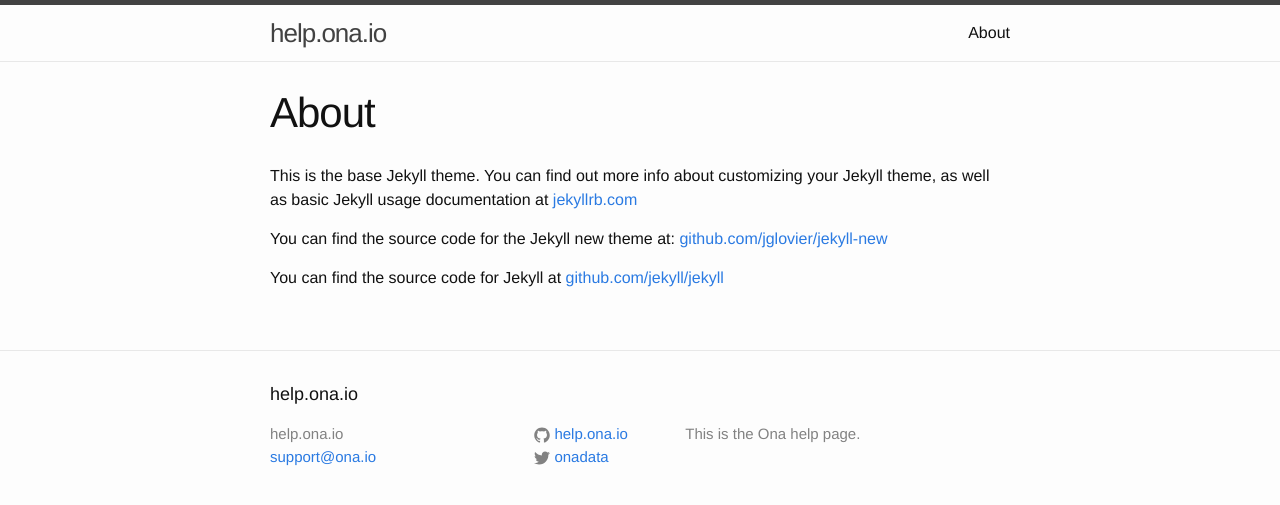
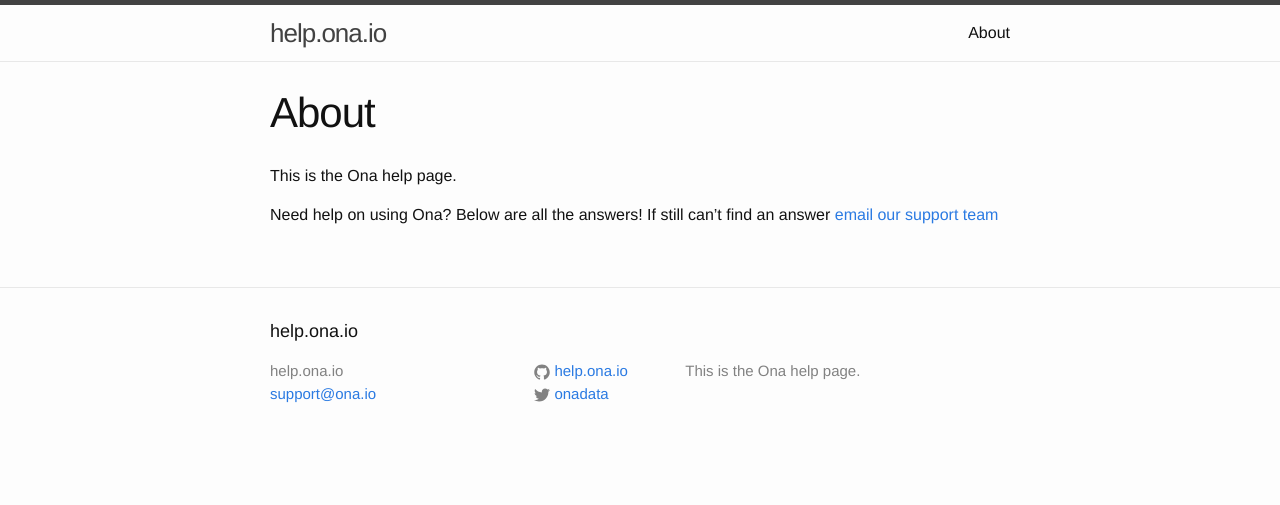
Before and after one commit to onaio/help, a Jekyll site: the page built from about.md, in a window 1280 px wide. Shown: the top 505 px of the page. Built offline with Jekyll 4.4.1, drawn with Linux system fonts in a browser that asks for light colours.

Commit message:
SM: made edits

```diff
--- a/about.md
+++ b/about.md
@@ -4,8 +4,7 @@
 permalink: /about/
 ---
 
-This is the base Jekyll theme. You can find out more info about customizing your Jekyll theme, as well as basic Jekyll usage documentation at [jekyllrb.com](http://jekyllrb.com/)
+This is the Ona help page.
 
-You can find the source code for the Jekyll new theme at: [github.com/jglovier/jekyll-new](https://github.com/jglovier/jekyll-new)
 
-You can find the source code for Jekyll at [github.com/jekyll/jekyll](https://github.com/jekyll/jekyll)
+Need help on using Ona? Below are all the answers! If still can't find an answer [email our support team](support@ona.io)
```
